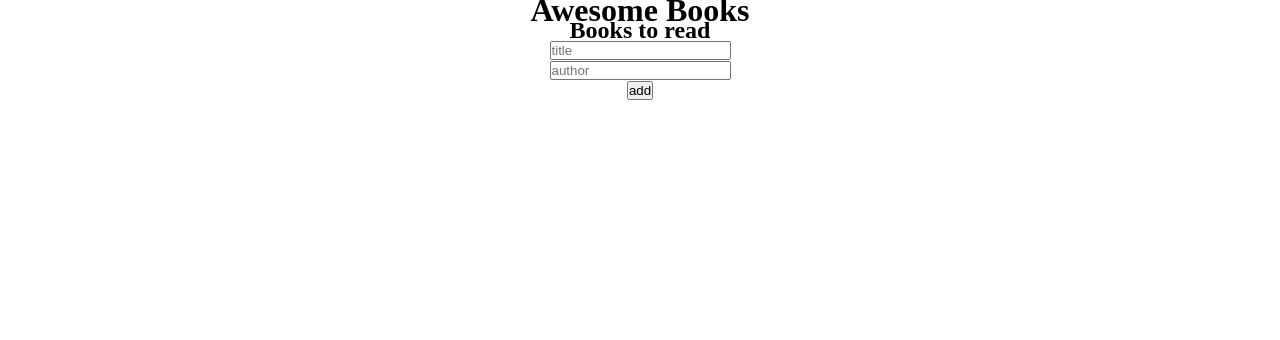
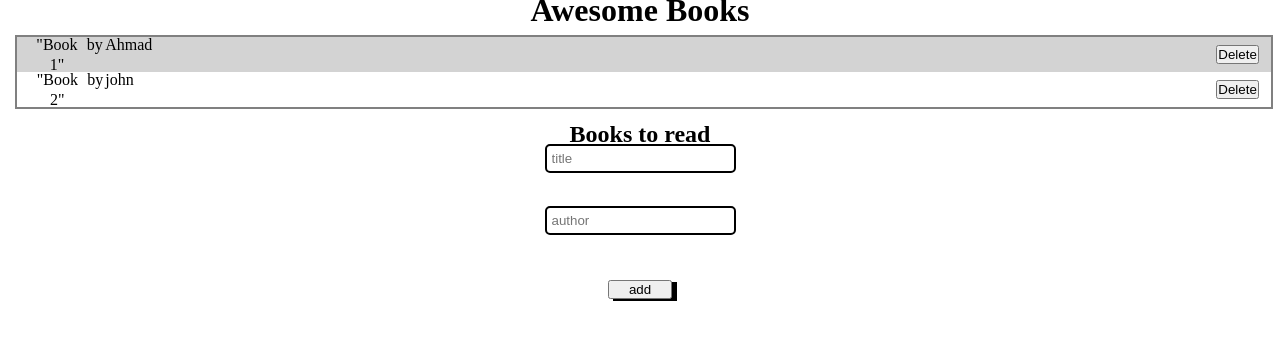
Before and after one commit to Basir-Mohammadi/Awesome-Book, a website: page index.html in a window 1280 px wide. Drawn offline with Linux system fonts and the light colour scheme.

Commit message:
Add classes to refactor

```diff
--- /dev/null
+++ b/class.js
@@ -0,0 +1,84 @@
+const booksContainer = document.querySelector ('.book-container');
+const form = document.querySelector ('form');
+
+// Create book class, and methods
+
+class Books {
+    constructor() {
+      this.by = null;
+      this.books = [
+        {
+          title: 'Book 1',
+          author: 'Ahmad',
+        },
+        {
+          title: 'Book 2',
+          author: 'john',
+        },
+      ];
+    }
+
+    generateBook(book) {
+        this.by = 'by';
+        return `<div>
+            <ul>
+              <li>"${book.title}"</li>
+              <li>${this.by}</li>
+              <li>${book.author}</li>
+            </ul>
+          <button>Delete</button>
+          </div>
+          `;
+      }
+
+      showBooks() {
+        const booksFromLocalStorage = JSON.parse(localStorage.getItem('books'));
+        if (booksFromLocalStorage) {
+          this.books = booksFromLocalStorage;
+          booksContainer.innerHTML = booksFromLocalStorage
+            .map((book) => this.generateBook(book))
+            .join('');
+        } else {
+          localStorage.setItem('books', JSON.stringify(this.books));
+          booksContainer.innerHTML = this.books.map((book) => this.generateBook(book)).join('');
+        }
+      }
+
+      updateBooks() {
+        const title = form.title.value.trim();
+        const author = form.author.value.trim();
+        if (title && author) {
+          this.books.push({ title, author });
+        }
+        localStorage.setItem('books', JSON.stringify(this.books));
+        this.showBooks();
+      }
+
+      removeBook(e) {
+        if (e.target.tagName === 'BUTTON') {
+          const title = e.target.parentElement.firstElementChild.firstElementChild.textContent;
+          this.books = this.books.filter((obj) => obj.title !== title.slice(1, title.length - 1));
+          localStorage.setItem('books', JSON.stringify(this.books));
+          this.showBooks();
+        }
+      }
+}
+
+//show books on the UI
+
+const book = new Books();
+book.showBooks();
+
+// Add book ,update UI and localStorage
+
+form.addEventListener('submit', (e) => {
+  e.preventDefault();
+  book.updateBooks();
+  form.reset();
+});
+
+// Remove the Book
+
+booksContainer.addEventListener('click', (e) => {
+    book.removeBook(e);
+  });
--- a/index.html
+++ b/index.html
@@ -15,19 +15,19 @@
 </header>
 
 <div id="book-list">
-  <h2 class="title">Books to read</h2>
   <div class="book-container">
   <ul>
 
   </ul>
 </div>
 </div>
-
+<h2 class="title">Books to read</h2>
 <form id="add-books">
   <input type="text" class="name" name="title" placeholder="title"><br>
   <input type="text" class="author" name="author" placeholder="author"><br>
   <button class="add">add</button><br>
  </form>
-  <script src="main.js"></script>
+  <!-- <script src="main.js"></script> -->
+  <script src="class.js"></script>
 </body>
 </html>
--- a/main.js
+++ b/main.js
@@ -1,10 +1,6 @@
 /* eslint-disable */
 
-let objectlist =[
-
-
-];
-
+let objectlist =[ ];
 
 
 function generateBooks({
@@ -13,7 +9,7 @@ function generateBooks({
   return `
   <li>
   <span class="name">${bookname}</span><br>
-  <span class="name">${author}</span><br>
+  <span class="author">${author}</span><br>
   <button class="delete"> Remove </button>
  </li>
   `;
@@ -48,8 +44,6 @@ bookContainer.addEventListener ('click' ,function (e) {
     const li = e.target.parentElement;
     bookContainer.removeChild(li);
     objectlist = objectlist.filter((obj) => obj.bookname !== title);
-    console.log(objectlist);
-    console.log(title);
     localStorage.setItem('books',JSON.stringify(objectlist))
   }
 });
@@ -70,6 +64,7 @@ addForm.addEventListener('submit', (e) => {
 
   localStorage.setItem('books',JSON.stringify(objectlist))
   form.reset();
+
   const li = document.createElement('li');
   const title = document.createElement('span');
   const breakline = document.createElement('br');
--- a/style.css
+++ b/style.css
@@ -11,6 +11,48 @@ body {
   line-height: 20px;
 }
 
-ul li {
-  margin: 20px;
+ul {
+  display: flex;
+  flex-direction: row;
+  gap: 2%;
 }
+
+form {
+  display: flex;
+  flex-direction: column;
+  justify-content: space-around;
+  align-items: center;
+}
+
+.book-container {
+  border: 2px solid grey;
+  margin: 15px;
+  width: 98%;
+
+}
+
+input {
+  margin-bottom: 1%;
+  border: 2px solid;
+  padding: 5px;
+  border-radius: 5px;
+}
+
+.book-container div:nth-child(odd) {
+  background: lightgrey;
+}
+
+
+.add {
+  margin-top: 1%;
+  box-shadow: 5px 2px;
+  width: 5%;
+}
+
+.book-container div {
+  display: flex;
+  justify-content: space-between;
+  align-items: center;
+  padding: 0 1%;
+  height: 35px;
+}
```
